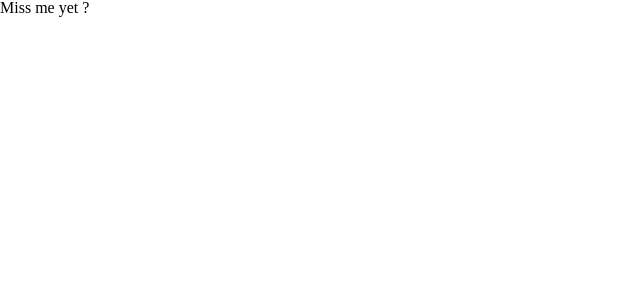
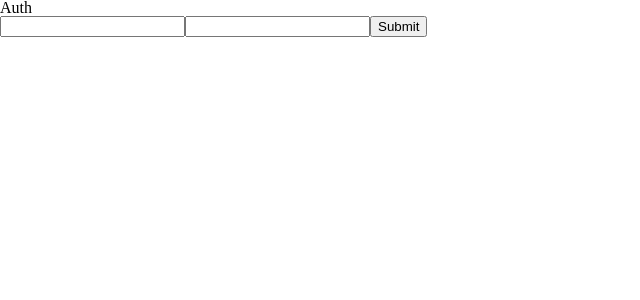
Before and after one commit to curseduca/curseduca-frontend-react-test, a React (Create React App) app in the folder frontend/: page / in a window 1280 px wide. Shown: the top 300 px of the page, without its empty margins (0-640 px from the left). Built offline with nearby package versions, Linux system fonts and the light colour scheme.

Commit message:
Usando componente Auth no App

```diff
--- a/frontend/src/App.js
+++ b/frontend/src/App.js
@@ -1,9 +1,10 @@
 import React from 'react';
+import Auth from './Container/Auth/Auth';
 
 function App() {
   return (
     <div>
-      <h1> Miss me yet ? </h1>
+      <Auth />
     </div>
   );
 }
```
